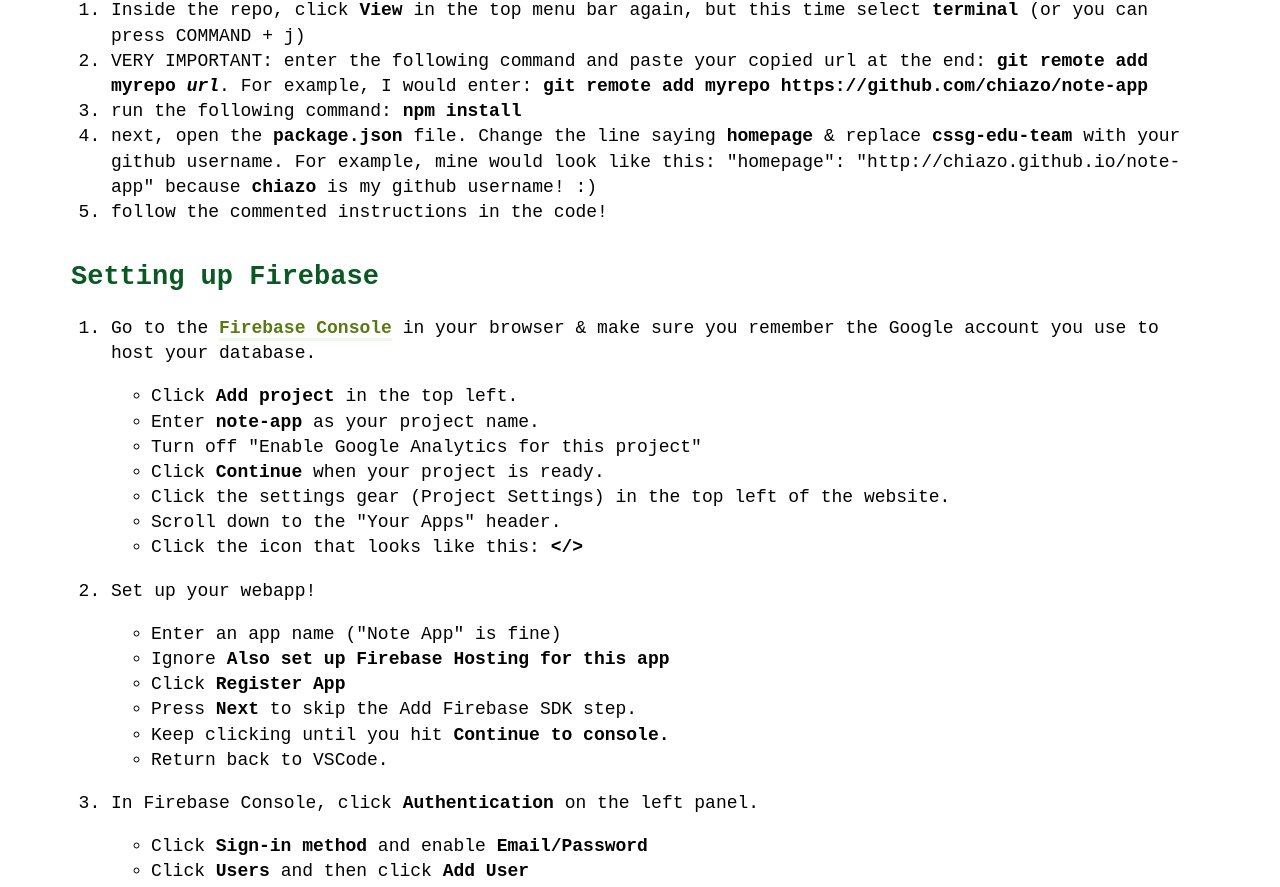
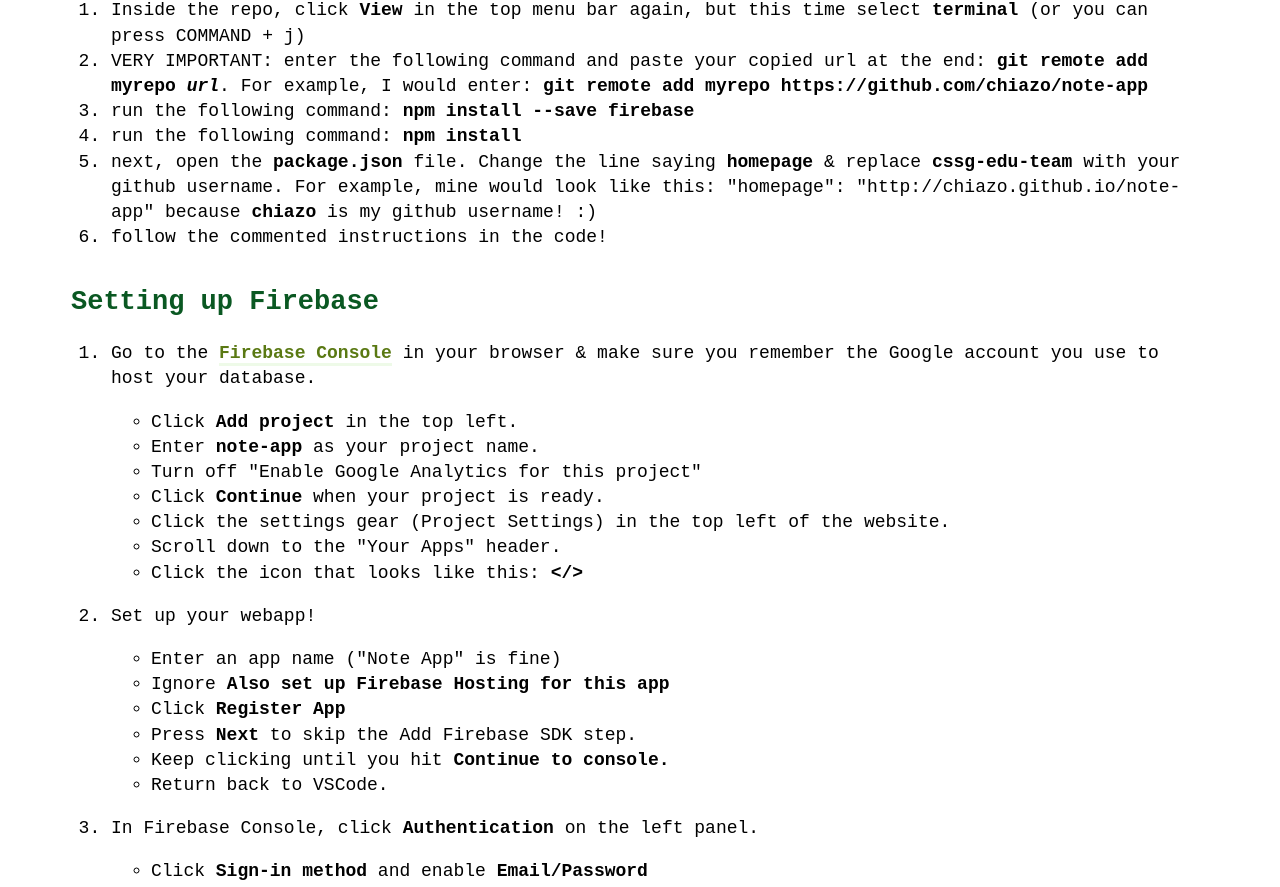
Before and after one commit to vydeng/vydeng.github.io, a React (Create React App) app: page /lesson-four in a window 1280 px wide. Shown: the part 1017-1904 px from the top of the page. Built offline with nearby package versions, Linux system fonts and the light colour scheme.

Commit message:
add npm command for firebase

```diff
--- a/src/data/markdown/lesson_four.js
+++ b/src/data/markdown/lesson_four.js
@@ -25,9 +25,10 @@
 
 1. Inside the repo, click **View** in the top menu bar again, but this time select **terminal** (or you can press COMMAND + j)
 2. VERY IMPORTANT: enter the following command and paste your copied url at the end: **git remote add myrepo _url_**. For example, I would enter: **git remote add myrepo https://github.com/chiazo/note-app**
-3. run the following command: **npm install**
-4. next, open the **package.json** file. Change the line saying **homepage** & replace **cssg-edu-team** with your github username. For example, mine would look like this: "homepage": "http://chiazo.github.io/note-app" because **chiazo** is my github username! :)
-5. follow the commented instructions in the code!
+3. run the following command: **npm install --save firebase**
+4. run the following command: **npm install**
+5. next, open the **package.json** file. Change the line saying **homepage** & replace **cssg-edu-team** with your github username. For example, mine would look like this: "homepage": "http://chiazo.github.io/note-app" because **chiazo** is my github username! :)
+6. follow the commented instructions in the code!
 
 ## Setting up Firebase
 
```
